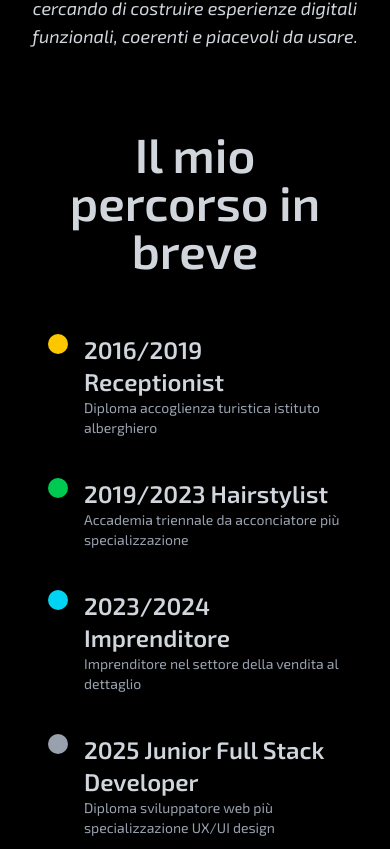
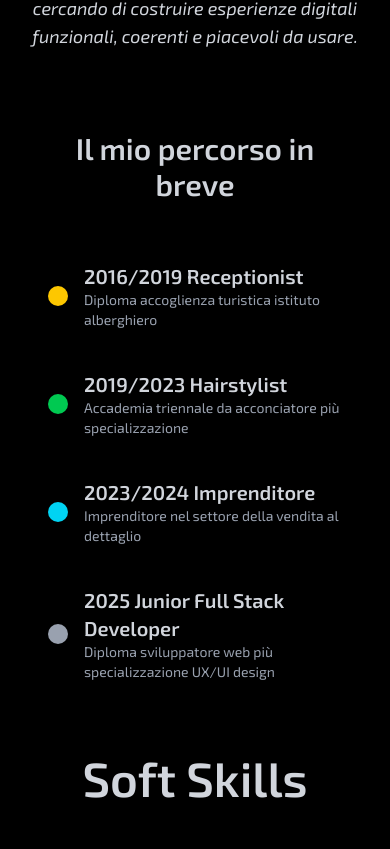
Before and after one commit to ValerioDiBiagio/personal-portfolio, a React (Vite) app: page /aboutme in a window 390 px wide. Shown: the part 995-1844 px from the top of the page. Built offline with nearby package versions, Linux system fonts and the light colour scheme; a web font is replaced by a local one.

Commit message:
fix: remove unnecessary 'mx-auto' class from container in Footer and Header components; adjust text sizes in AboutPage for better readability

```diff
--- a/src/components/Footer.tsx
+++ b/src/components/Footer.tsx
@@ -6,7 +6,7 @@ const Footer: React.FC = () => {
 
     return (
         <footer className=" bg-black relative z-10">
-            <div className="container mx-auto flex flex-col md:flex-row justify-between items-center space-y-6 md:space-y-0 px-4">
+            <div className="container flex flex-col md:flex-row justify-between items-center space-y-6 md:space-y-0 px-4">
                 {/* Logo / Brand */}
                 <NavLink
                     to="/"
--- a/src/components/Header.tsx
+++ b/src/components/Header.tsx
@@ -23,7 +23,7 @@ const Header: React.FC<HeaderProps> = ({ sitename }) => {
     return (
         <header className="fixed top-0 w-full z-50 shadow-md bg-[linear-gradient(to_bottom,_#1a1a1a_0%,_black_50%)]">
 
-            <div className="container mx-auto px-4 sm:px-6 lg:px-8 flex justify-between items-center h-16">
+            <div className="container px-4 sm:px-6 lg:px-8 flex justify-between items-center h-16">
 
                 {/* LOGO */}
                 <NavLink
--- a/src/pages/AboutPage.tsx
+++ b/src/pages/AboutPage.tsx
@@ -73,11 +73,11 @@ const AboutPage: React.FC = () => {
                 transition={{ duration: 0.8, delay: 0.5 }}
                 className="w-full max-w-4xl p-8 shadow-xl flex flex-col items-center text-center relative"
             >
-                <h2 className="text-gray-300 text-5xl sm:text-5xl md:text-5xl font-semibold mb-15">Il mio percorso in breve</h2>
+                <h2 className="text-gray-300 text-3xl sm:text-5xl md:text-5xl font-semibold mb-15">Il mio percorso in breve</h2>
 
                 {/* Timeline*/}
                 <div className="flex justify-center w-full mb-8">
-                    <div className="flex flex-col gap-10 text-2xl text-gray-300">
+                    <div className="flex flex-col gap-10 text-xl text-gray-300">
                         {timelineData.map((item, idx) => {
                             const ref = useRef(null);
                             const isInView = useInView(ref, { once: true, margin: "-50px" });
@@ -94,7 +94,7 @@ const AboutPage: React.FC = () => {
                                     ref={ref}
                                     initial={{ opacity: 0, x: -50 }}
                                     animate={controls}
-                                    className="flex items-start gap-4"
+                                    className="flex items-center gap-4"
                                 >
                                     <div className="flex flex-col items-center">
                                         <div className={`${item.color} w-5 h-5 rounded-full shadow-lg z-10`}></div>
```
